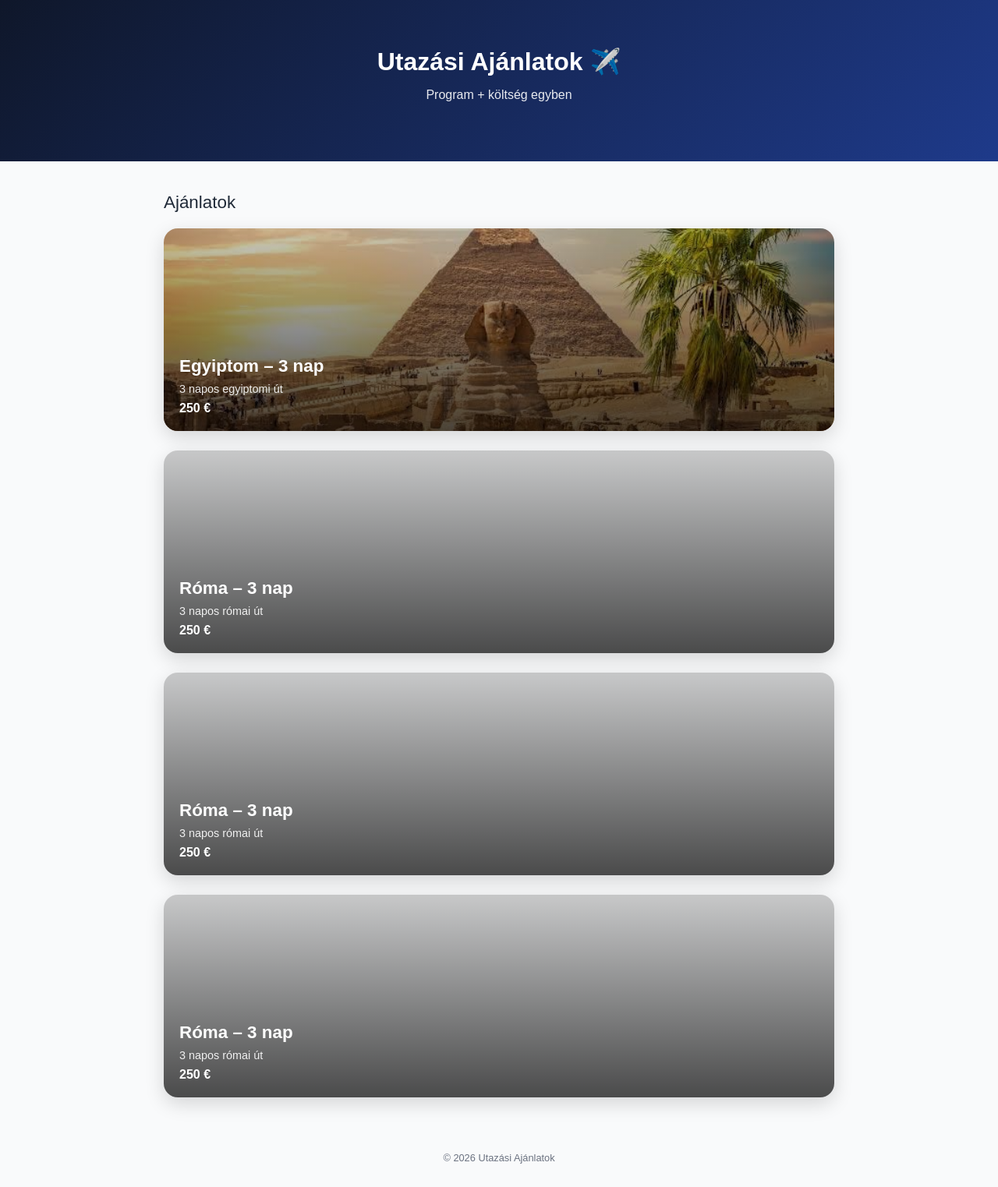
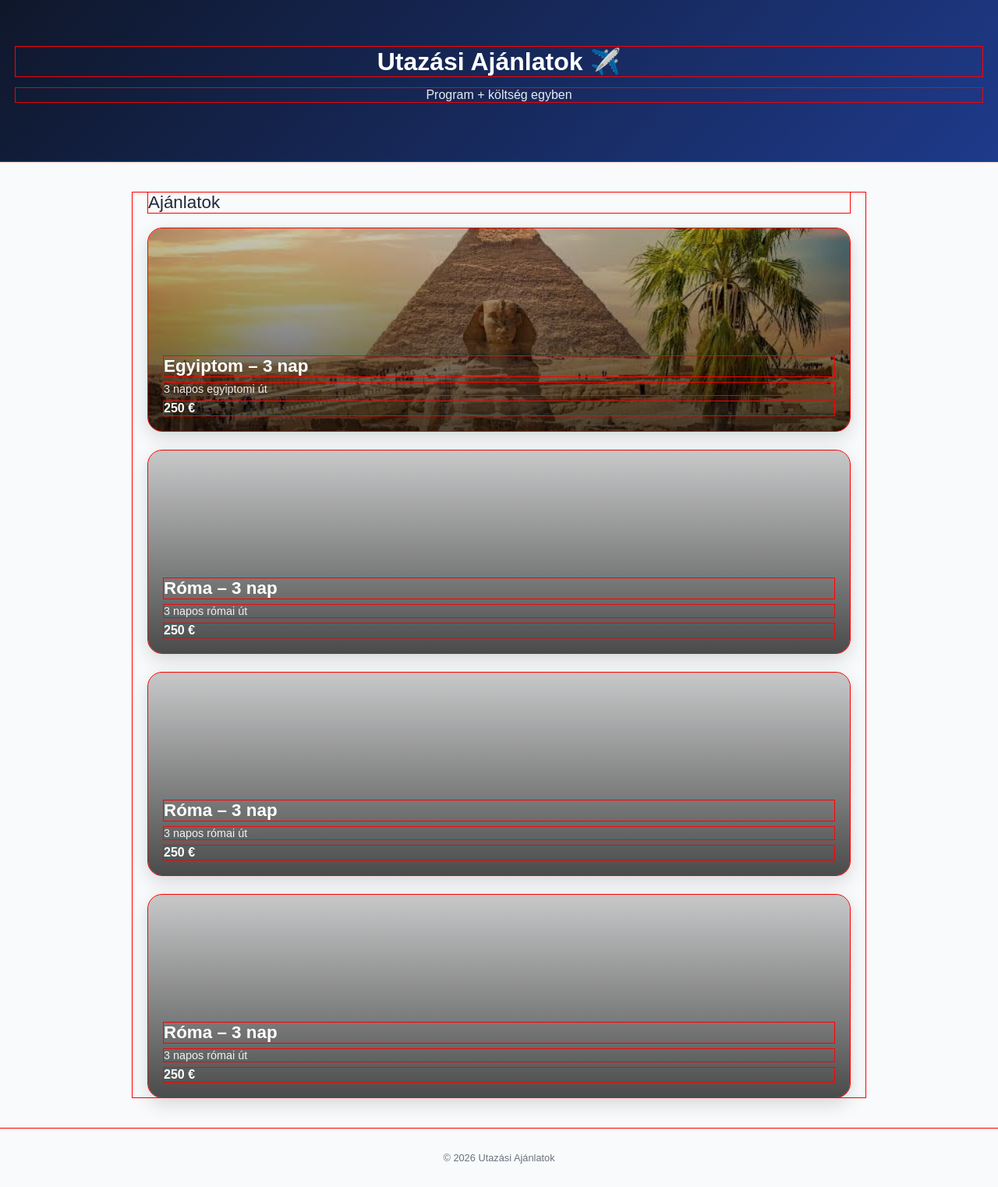
Before and after one commit to Norbi6/travel_site, a Jekyll site: the page built from index.html, in a window 1280 px wide. Shown: the whole page at 78% size. Built offline with Jekyll 4.4.1, drawn with Linux system fonts in a browser that asks for light colours.

Commit message:
Update style.css

```diff
--- a/assets/css/style.css
+++ b/assets/css/style.css
@@ -28,7 +28,6 @@ header p {
   max-width: 900px;
   margin: 40px auto;
   padding: 0 20px;
-  box-sizing: border-box;
 }
 
 .section-title {
@@ -233,3 +232,7 @@ footer {
     background-position: center center;
   }
 }
+
+* {
+  outline: 1px solid red;
+}
```
